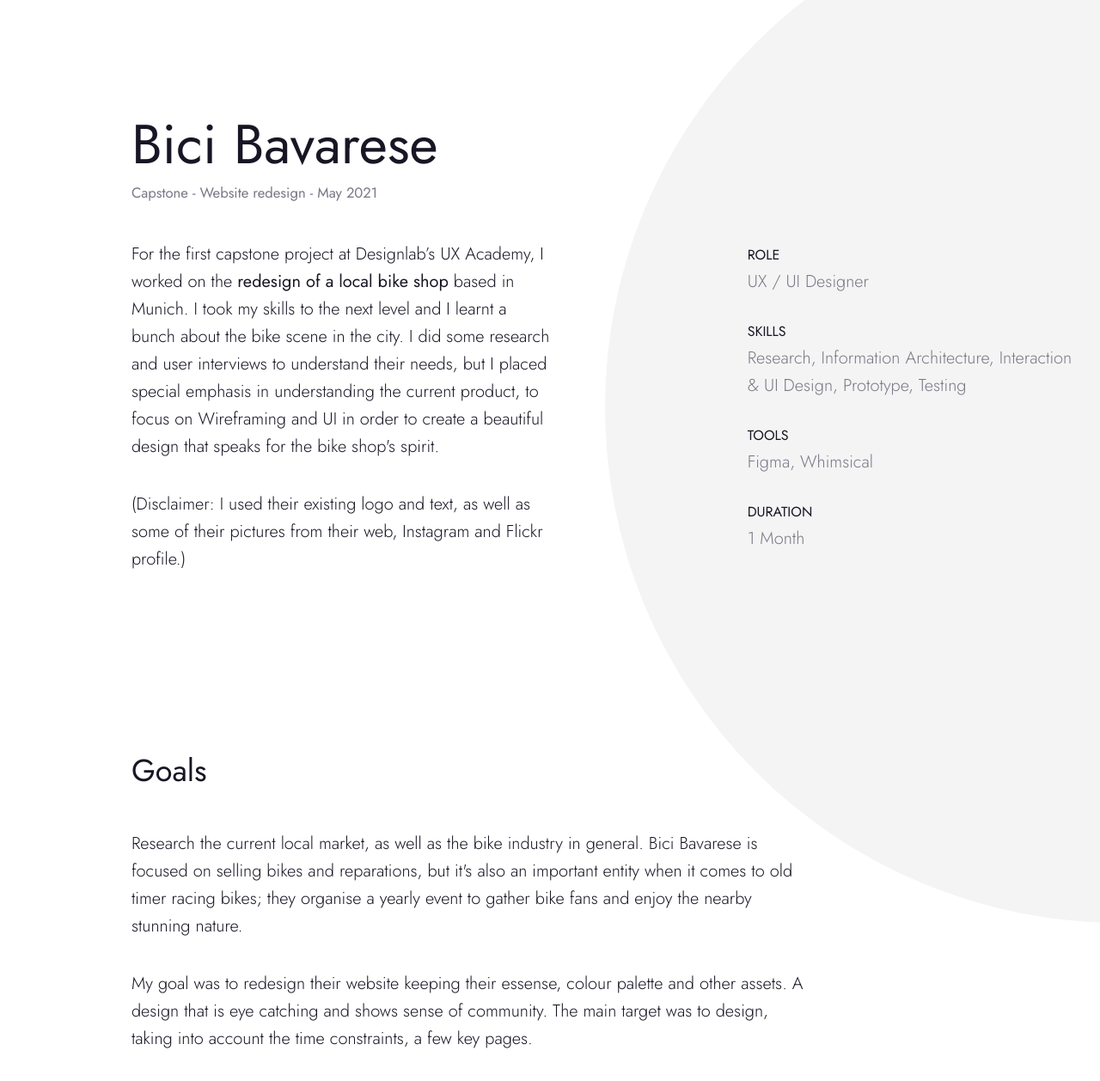
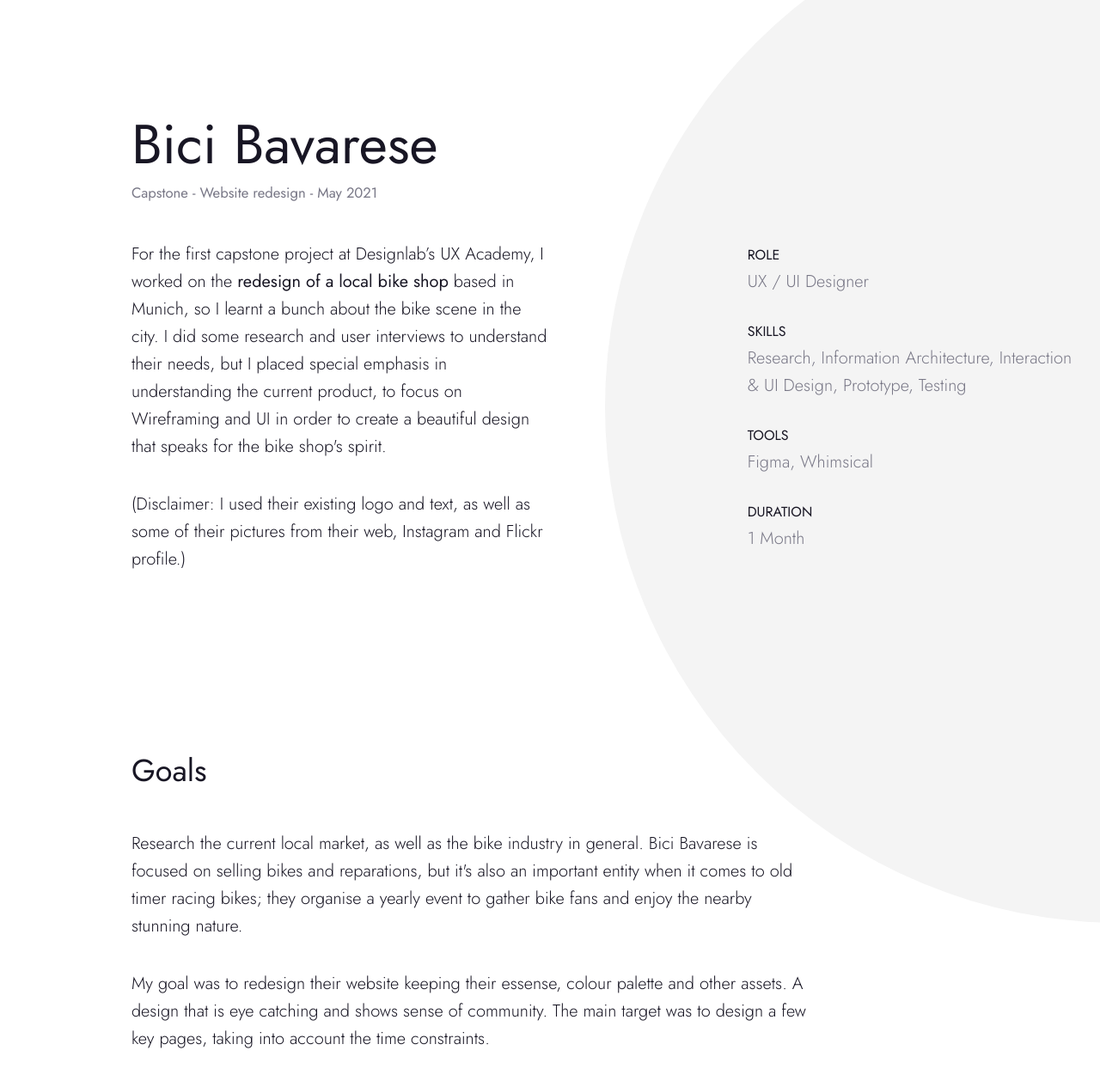
Before and after one commit to josemartos/martosjose.com, a Next.js app: page /work/bicibavarese in a window 1280 px wide. Shown: the part 861-2119 px from the top of the page at 86% size. Built offline with nearby package versions, Linux system fonts and the light colour scheme.

Commit message:
Wording updates

```diff
--- a/pages/work/bicibavarese.js
+++ b/pages/work/bicibavarese.js
@@ -77,12 +77,12 @@
                 <p>
                   For the first capstone project at Designlab’s UX Academy, I
                   worked on the <strong>redesign of a local bike shop</strong>{' '}
-                  based in Munich. I took my skills to the next level and I
-                  learnt a bunch about the bike scene in the city. I did some
-                  research and user interviews to understand their needs, but I
-                  placed special emphasis in understanding the current product,
-                  to focus on Wireframing and UI in order to create a beautiful
-                  design that speaks for the bike shop's spirit.
+                  based in Munich, so I learnt a bunch about the bike scene in
+                  the city. I did some research and user interviews to
+                  understand their needs, but I placed special emphasis in
+                  understanding the current product, to focus on Wireframing and
+                  UI in order to create a beautiful design that speaks for the
+                  bike shop's spirit.
                 </p>
                 <p>
                   (Disclaimer: I used their existing logo and text, as well as
@@ -118,8 +118,8 @@
               <p>
                 My goal was to redesign their website keeping their essense,
                 colour palette and other assets. A design that is eye catching
-                and shows sense of community. The main target was to design,
-                taking into account the time constraints, a few key pages.
+                and shows sense of community. The main target was to design a
+                few key pages, taking into account the time constraints.
               </p>
             </div>
             <div className={cn('col--md-3')}></div>
```
Also changed, not shown: pages/work/mirror.js (+3 -4 lines).
